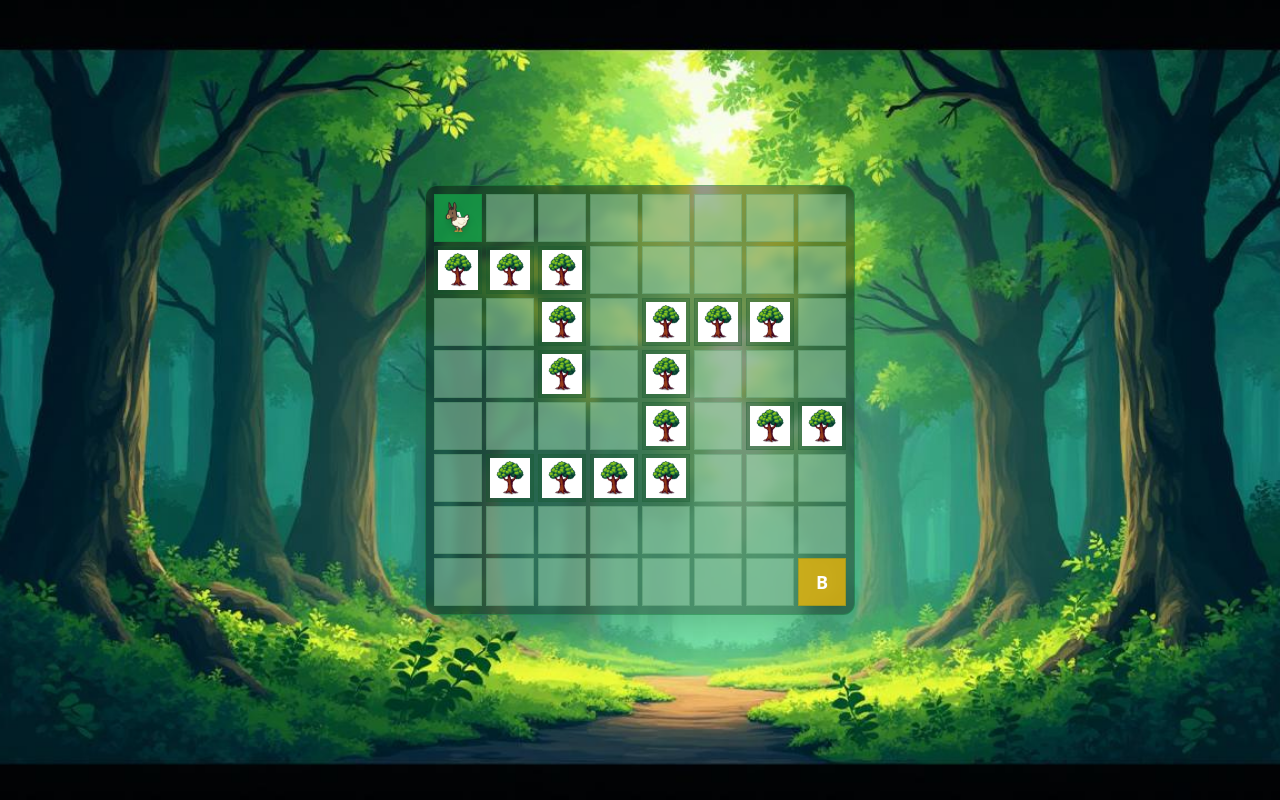
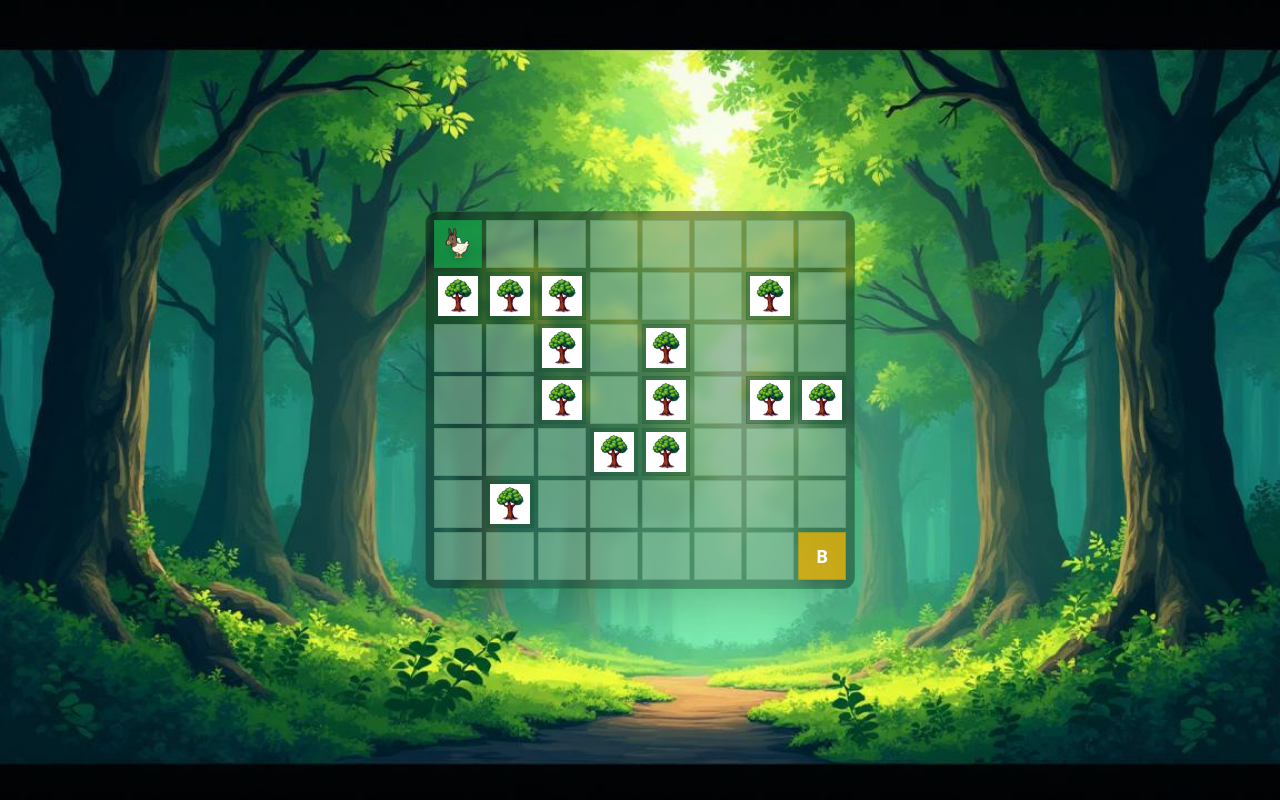
Before and after one commit to gPasqualicchio/DonkeyChicken-Odyssey, a React (Vite) app: page / in a window 1280 px wide. Both pictures are taken after a click on the button "Nuova Partita". Built offline with nearby package versions, Linux system fonts and the light colour scheme.

Commit message:
8x7 grid

```diff
--- a/src/components/game/GameBoard.tsx
+++ b/src/components/game/GameBoard.tsx
@@ -12,7 +12,8 @@ import forestBackground from '@/assets/forest-background.jpg';
 import treeSprite from "@/assets/tree-sprite.png";
 import playerSprite from "@/assets/donkeychicken.png";
 
-const GRID_SIZE = 8;
+const GRID_SIZE_X = 8;
+const GRID_SIZE_Y = 7;
 const CELL_SIZE = 48;
 const GAP_SIZE = 4;
 
@@ -35,13 +36,14 @@ export interface GameState {
 // Abbiamo rimosso la funzione `generateObstacles` e l'abbiamo sostituita
 // con una configurazione fissa per gli ostacoli del primo livello.
 const level1Obstacles: Position[] = [
-  { x: 0, y: 1 }, { x: 1, y: 1 }, { x: 2, y: 1 },
-  { x: 2, y: 2 }, { x: 2, y: 3 },
-  { x: 4, y: 2 }, { x: 5, y: 2 }, { x: 6, y: 2 },
-  { x: 4, y: 3 },
-  { x: 4, y: 4 }, { x: 6, y: 4 }, { x: 7, y: 4 },
-  { x: 1, y: 5 }, { x: 2, y: 5 }, { x: 3, y: 5 }, { x: 4, y: 5 },
-];
+  { x: 0, y: 1 },
+  { x: 1, y: 1 }, { x: 1, y: 5 },
+  { x: 2, y: 1 }, { x: 2, y: 2 }, { x: 2, y: 3 }, { x: 2, y: 5 },
+  { x: 3, y: 5 },
+  { x: 4, y: 2 }, { x: 4, y: 3 }, { x: 4, y: 4 }, { x: 4, y: 5 },
+  { x: 5, y: 2 },
+  { x: 6, y: 2 }, { x: 6, y: 4 },
+  { x: 7, y: 4 }];
 
 const getInitialGameState = (): GameState => ({
   playerPosition: { x: 0, y: 0 },
@@ -65,9 +67,9 @@ const GameBoard = () => {
       const newPosition = { ...prev.playerPosition };
       switch (direction) {
         case 'up': if (newPosition.y > 0) newPosition.y--; break;
-        case 'down': if (newPosition.y < GRID_SIZE - 1) newPosition.y++; break;
+        case 'down': if (newPosition.y < GRID_SIZE_Y - 1) newPosition.y++; break;
         case 'left': if (newPosition.x > 0) newPosition.x--; break;
-        case 'right': if (newPosition.x < GRID_SIZE - 1) newPosition.x++; break;
+        case 'right': if (newPosition.x < GRID_SIZE_X - 1) newPosition.x++; break;
       }
 
       const hasMoved = newPosition.x !== prev.playerPosition.x || newPosition.y !== prev.playerPosition.y;
@@ -153,9 +155,9 @@ const GameBoard = () => {
       <div className="bg-black/40 backdrop-blur-sm border border-green-500/30 rounded-lg p-2 shadow-2xl">
         <div className="relative">
           <div className="grid grid-cols-8" style={{ gap: `${GAP_SIZE}px` }}>
-            {Array.from({ length: GRID_SIZE * GRID_SIZE }).map((_, i) => {
-              const x = i % GRID_SIZE;
-              const y = Math.floor(i / GRID_SIZE);
+            {Array.from({ length: GRID_SIZE_X * GRID_SIZE_Y }).map((_, i) => {
+              const x = i % GRID_SIZE_X;
+              const y = Math.floor(i / GRID_SIZE_Y);
               const cellType = getCellType(x, y);
               return (
                 <div key={`${x}-${y}`} className={getCellStyles(cellType)} style={{ width: `${CELL_SIZE}px`, height: `${CELL_SIZE}px` }}>
```
